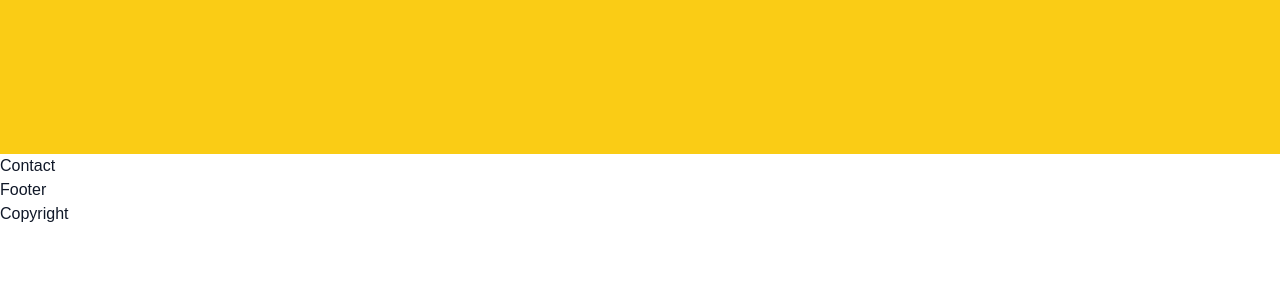
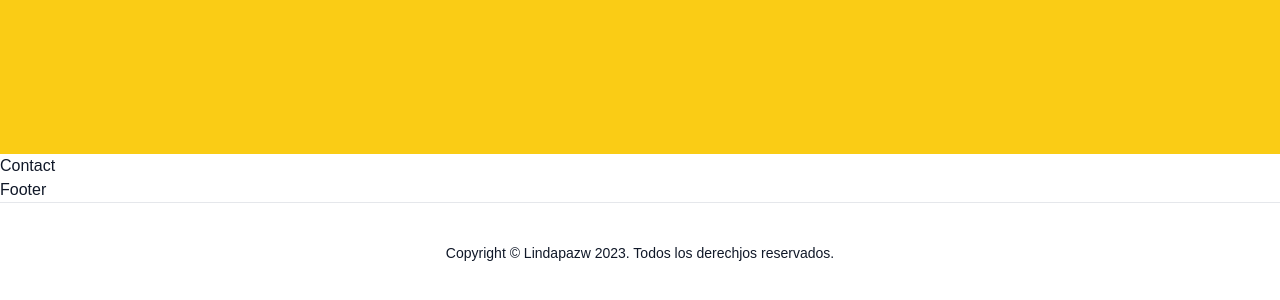
Before and after one commit to Lindapazw/MastracchioStudio, a Next.js app: page / in a window 1280 px wide. Shown: the part 4646-4946 px from the top of the page. Built offline with nearby package versions, Linux system fonts and the light colour scheme.

Commit message:
add copyright

```diff
--- a/src/app/components/Copyright.js
+++ b/src/app/components/Copyright.js
@@ -1,8 +1,10 @@
-import React from 'react'
+
 
 const Copyright = () => {
     return (
-        <div>Copyright</div>
+        <div className="text-center py-10 border-t text-sm">
+            Copyright &copy; Lindapazw 2023. Todos los derechjos reservados.
+        </div>
     )
 }
 
```
